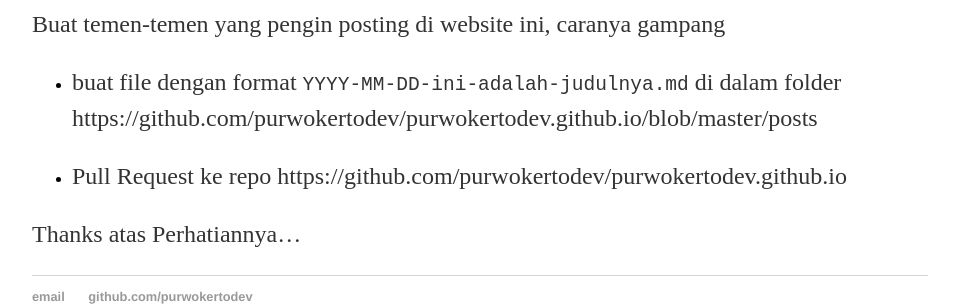
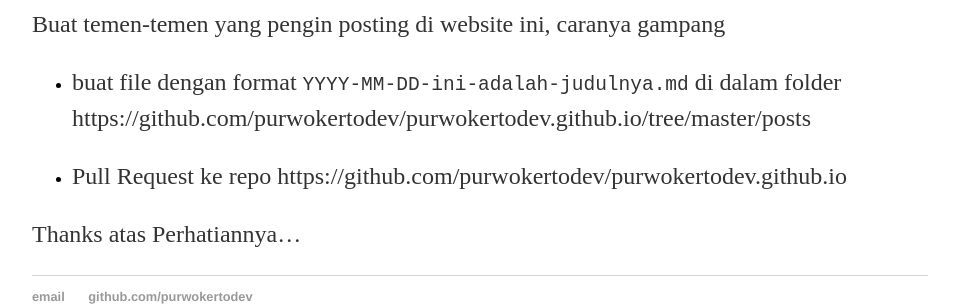
Before and after one commit to purwokertodev/purwokertodev.github.io, a Jekyll site: the page built from _posts/2017-11-04-tujuan-dan-arah-organisasi.md, in a window 1280 px wide. Shown: the part 912-1218 px from the top of the page, without its empty margins (160-1115 px from the left). Built offline with Jekyll 4.4.1, drawn with Linux system fonts in a browser that asks for light colours; our own code applies the rules of GitHub Pages for plain Markdown files; some of the changed lines change nothing that is shown.

Commit message:
Update 2017-11-04-tujuan-dan-arah-organisasi.md

```diff
--- a/_posts/2017-11-04-tujuan-dan-arah-organisasi.md
+++ b/_posts/2017-11-04-tujuan-dan-arah-organisasi.md
@@ -22,7 +22,7 @@ Apa yang pengin dibuat bebas menggunakan Bahasa Pemrograman apapun.
 Posting,
 
 Buat temen-temen yang pengin posting di website ini, caranya gampang
-- buat file dengan format `YYYY-MM-DD-ini-adalah-judulnya.md` di dalam folder  https://github.com/purwokertodev/purwokertodev.github.io/blob/master/posts
+- buat file dengan format `YYYY-MM-DD-ini-adalah-judulnya.md` di dalam folder  https://github.com/purwokertodev/purwokertodev.github.io/tree/master/posts
 
 - Pull Request ke repo https://github.com/purwokertodev/purwokertodev.github.io
 
```
